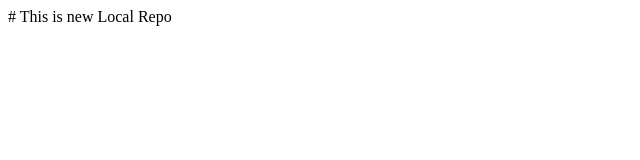
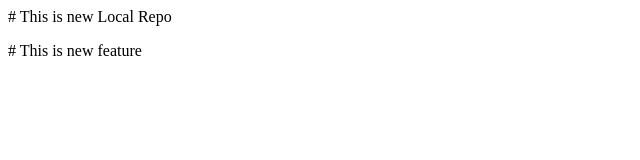
Before and after one commit to Dipak-kumar005/localrepo, a plain HTML site: page index.html in a window 1280 px wide. Shown: the whole page, without its empty margins (0-640 px from the left). Drawn offline with Linux system fonts and the light colour scheme.

Commit message:
new feature added

```diff
--- a/index.html
+++ b/index.html
@@ -1 +1,2 @@
 <p> # This is new Local Repo</p>
+<p># This is new feature</p>
```
